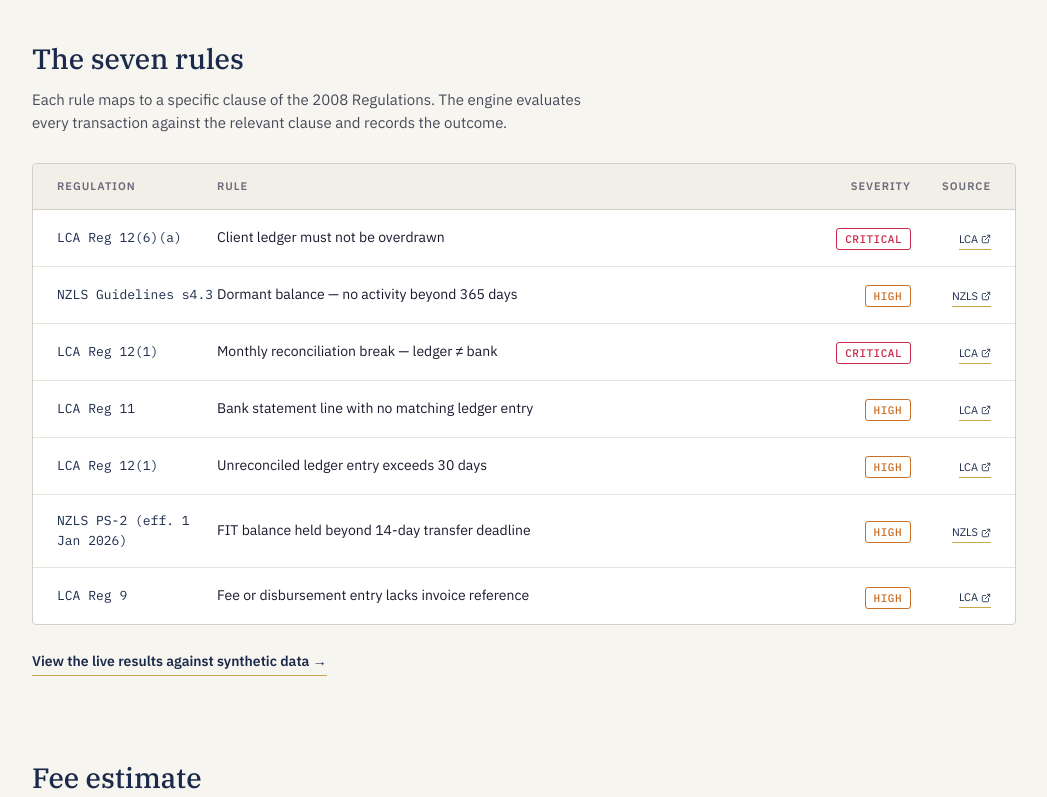
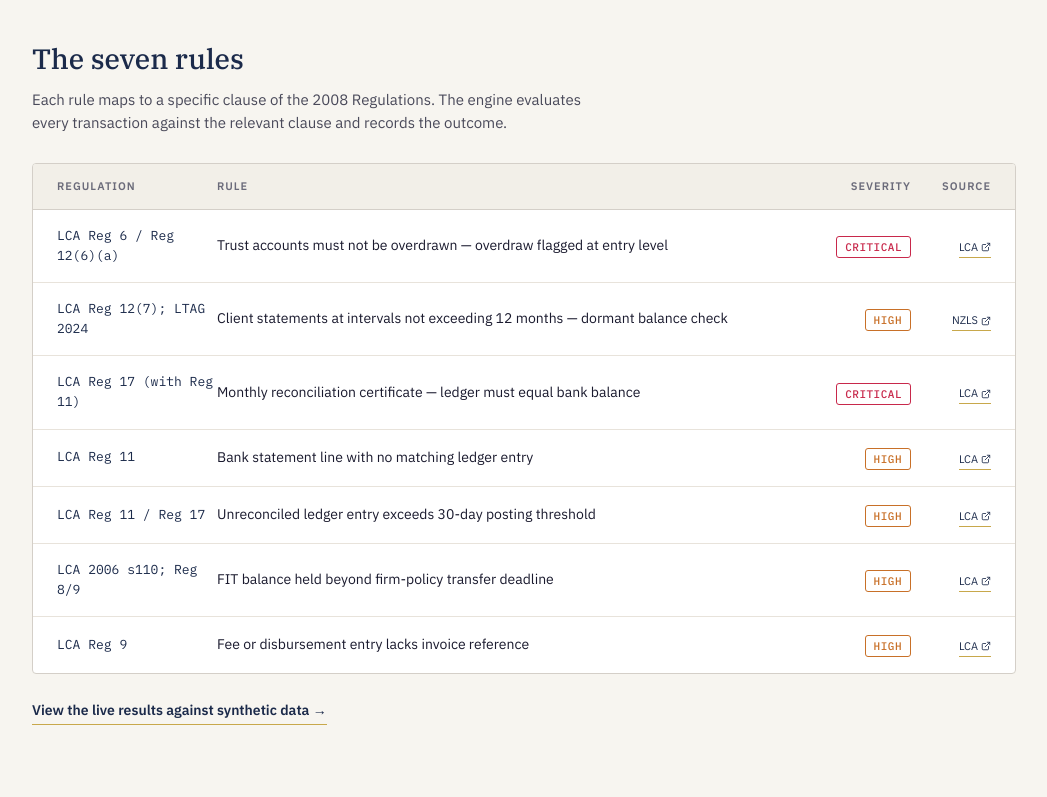
Before and after one commit to dangminhcuong07-cpu/trust-account-integrity-engine, a React (Vite) app: page / in a window 1280 px wide. Shown: the part 1939-2736 px from the top of the page, without its empty margins (116-1163 px from the left). Built offline with nearby package versions, Linux system fonts and the light colour scheme.

Commit message:
Correct regulation citations across rules, frontend, and sandbox data; add citation verification dates

```diff
--- a/src/components/EngineResults.tsx
+++ b/src/components/EngineResults.tsx
@@ -9,7 +9,7 @@ const LCA_URL  = 'https://www.legislation.govt.nz/regulation/public/2008/0183/la
 const NZLS_URL = 'https://www.lawsociety.org.nz/assets/Professional-practice-docs/Rules-and-Guidelines/Trust-Accounting-Guidelines-2024.pdf';
 
 function regUrl(citation: string): string {
-  if (citation.startsWith('NZLS') || citation.includes('PS-2') || citation.includes('Guidelines')) return NZLS_URL;
+  if (citation.startsWith('NZLS') || citation.includes('LTAG') || citation.includes('(guidance)')) return NZLS_URL;
   return LCA_URL;
 }
 
--- a/src/components/LandingPage.tsx
+++ b/src/components/LandingPage.tsx
@@ -9,17 +9,17 @@ const LCA_URL  = 'https://www.legislation.govt.nz/regulation/public/2008/0183/la
 const NZLS_URL = 'https://www.lawsociety.org.nz/assets/Professional-practice-docs/Rules-and-Guidelines/Trust-Accounting-Guidelines-2024.pdf';
 
 function isNzls(citation: string): boolean {
-  return citation.startsWith('NZLS') || citation.includes('PS-2') || citation.includes('Guidelines');
+  return citation.startsWith('NZLS') || citation.includes('LTAG') || citation.includes('(guidance)');
 }
 
 const RULES = [
-  { id: 'R01', code: 'LCA Reg 12(6)(a)',           rule: 'Client ledger must not be overdrawn',                  severity: 'CRITICAL' },
-  { id: 'R02', code: 'NZLS Guidelines s4.3',        rule: 'Dormant balance — no activity beyond 365 days',        severity: 'HIGH'     },
-  { id: 'R03', code: 'LCA Reg 12(1)',               rule: 'Monthly reconciliation break — ledger ≠ bank',         severity: 'CRITICAL' },
-  { id: 'R04', code: 'LCA Reg 11',                  rule: 'Bank statement line with no matching ledger entry',     severity: 'HIGH'     },
-  { id: 'R05', code: 'LCA Reg 12(1)',               rule: 'Unreconciled ledger entry exceeds 30 days',            severity: 'HIGH'     },
-  { id: 'R06', code: 'NZLS PS-2 (eff. 1 Jan 2026)', rule: 'FIT balance held beyond 14-day transfer deadline',     severity: 'HIGH'     },
-  { id: 'R07', code: 'LCA Reg 9',                   rule: 'Fee or disbursement entry lacks invoice reference',     severity: 'HIGH'     },
+  { id: 'R01', code: 'LCA Reg 6 / Reg 12(6)(a)',   rule: 'Trust accounts must not be overdrawn — overdraw flagged at entry level',             severity: 'CRITICAL' },
+  { id: 'R02', code: 'LCA Reg 12(7); LTAG 2024',   rule: 'Client statements at intervals not exceeding 12 months — dormant balance check',     severity: 'HIGH'     },
+  { id: 'R03', code: 'LCA Reg 17 (with Reg 11)',    rule: 'Monthly reconciliation certificate — ledger must equal bank balance',                severity: 'CRITICAL' },
+  { id: 'R04', code: 'LCA Reg 11',                  rule: 'Bank statement line with no matching ledger entry',                                  severity: 'HIGH'     },
+  { id: 'R05', code: 'LCA Reg 11 / Reg 17',         rule: 'Unreconciled ledger entry exceeds 30-day posting threshold',                         severity: 'HIGH'     },
+  { id: 'R06', code: 'LCA 2006 s110; Reg 8/9',      rule: 'FIT balance held beyond firm-policy transfer deadline',                              severity: 'HIGH'     },
+  { id: 'R07', code: 'LCA Reg 9',                   rule: 'Fee or disbursement entry lacks invoice reference',                                  severity: 'HIGH'     },
 ];
 
 const FEES = [
@@ -103,9 +103,9 @@ export default function LandingPage({ onEnterDemo }: Props) {
               Regulations checked
             </div>
             <div style={{ fontFamily: "'IBM Plex Mono', monospace", fontSize: 12, color: '#1B2A4A', lineHeight: 2, marginBottom: 10 }}>
-              <div>LCA Reg 12(6)(a) · Reg 12(1)</div>
-              <div>LCA Reg 11 · Reg 9 · NZLS s4.3</div>
-              <div>NZLS PS-2 (eff. 1 Jan 2026)</div>
+              <div>LCA Reg 6 · Reg 12(6)(a) · Reg 17</div>
+              <div>LCA Reg 11 · Reg 9 · Reg 12(7)</div>
+              <div>LCA 2006 s110; Reg 8/Reg 9</div>
             </div>
             <div style={{ fontSize: 13, color: '#6B6B7A', lineHeight: 1.6 }}>
               Seven clauses evaluated against every transaction in the export.
--- a/src/data.ts
+++ b/src/data.ts
@@ -1,5 +1,5 @@
 // AUTO-GENERATED by Trust Account Integrity Engine
-// Generated: 2026-06-25
+// Generated: 2026-07-10
 // Do not edit manually - re-run the engine to update.
 
 import { RuleViolation, ComplianceCheck } from './types';
@@ -9,42 +9,42 @@ export const violations: RuleViolation[] = [
     "id": "L021",
     "ruleId": "R01_OVERDRAWN_CLIENT_LEDGER",
     "ruleName": "Overdrawn client ledger entry",
-    "nzLawSocietyRule": "LCA (Trust Account) Regulations 2008, Reg 12(6)(a)",
+    "nzLawSocietyRule": "LCA (Trust Account) Regulations 2008, Reg 6 and Reg 12(6)(a)",
     "severity": "CRITICAL",
     "evidence": "matter M016 balance -$2,500.00 NZD after entry L021 dated 2026-04-28 - client funds in deficit",
     "sourceRecordId": "L021",
     "sourceRecordType": "client_ledger",
     "description": "matter M016 balance -$2,500.00 NZD after entry L021 dated 2026-04-28 - client funds in deficit",
     "status": "UNRESOLVED",
-    "dateIdentified": "2026-06-25",
+    "dateIdentified": "2026-07-10",
     "actionTaken": null
   },
   {
     "id": "R002",
     "ruleId": "R03_RECON_BREAK",
     "ruleName": "Reconciliation break \u2014 ledger does not equal bank balance",
-    "nzLawSocietyRule": "LCA (Trust Account) Regulations 2008, Reg 12(1)",
+    "nzLawSocietyRule": "LCA (Trust Account) Regulations 2008, Reg 17 (with Reg 11)",
     "severity": "CRITICAL",
     "evidence": "period 2026-04-30: ledger_total=$798,500.00 bank_balance=$798,750.00 - bank exceeds ledger by $250.00 NZD",
     "sourceRecordId": "R002",
     "sourceRecordType": "reconciliation",
     "description": "period 2026-04-30: ledger_total=$798,500.00 bank_balance=$798,750.00 - bank exceeds ledger by $250.00 NZD",
     "status": "UNRESOLVED",
-    "dateIdentified": "2026-06-25",
+    "dateIdentified": "2026-07-10",
     "actionTaken": null
   },
   {
     "id": "M017",
     "ruleId": "R02_DORMANT_BALANCE",
     "ruleName": "Dormant balance \u2014 no activity exceeds threshold",
-    "nzLawSocietyRule": "NZLS Trust Accounting Guidelines 2024, s4.3",
+    "nzLawSocietyRule": "LCA (Trust Account) Regulations 2008, Reg 12(7); LTAG June 2024 (guidance)",
     "severity": "WARNING",
-    "evidence": "balance $8,500.00 NZD; last activity 2024-12-15; open 560 days (threshold 365)",
+    "evidence": "balance $8,500.00 NZD; last activity 2024-12-15; open 572 days (threshold 365)",
     "sourceRecordId": "M017",
     "sourceRecordType": "matter_register",
-    "description": "balance $8,500.00 NZD; last activity 2024-12-15; open 560 days (threshold 365)",
+    "description": "balance $8,500.00 NZD; last activity 2024-12-15; open 572 days (threshold 365)",
     "status": "UNRESOLVED",
-    "dateIdentified": "2026-06-25",
+    "dateIdentified": "2026-07-10",
     "actionTaken": null
   },
   {
@@ -53,40 +53,40 @@ export const violations: RuleViolation[] = [
     "ruleName": "Bank line with no matching ledger entry",
     "nzLawSocietyRule": "LCA (Trust Account) Regulations 2008, Reg 11",
     "severity": "WARNING",
-    "evidence": "bank line B031 (2026-05-22): credit=$15,000.00 debit=$0.00 - 'Credit - Unidentified receipt (source unknown)' - no matched ledger entry; open 37 days (threshold 5)",
+    "evidence": "bank line B031 (2026-05-22): credit=$15,000.00 debit=$0.00 - 'Credit - Unidentified receipt (source unknown)' - no matched ledger entry; open 49 days (threshold 5)",
     "sourceRecordId": "B031",
     "sourceRecordType": "bank_statement",
-    "description": "bank line B031 (2026-05-22): credit=$15,000.00 debit=$0.00 - 'Credit - Unidentified receipt (source unknown)' - no matched ledger entry; open 37 days (threshold 5)",
+    "description": "bank line B031 (2026-05-22): credit=$15,000.00 debit=$0.00 - 'Credit - Unidentified receipt (source unknown)' - no matched ledger entry; open 49 days (threshold 5)",
     "status": "UNRESOLVED",
-    "dateIdentified": "2026-06-25",
+    "dateIdentified": "2026-07-10",
     "actionTaken": null
   },
   {
     "id": "L009",
     "ruleId": "R05_UNRECONCILED_AGEING",
     "ruleName": "Unreconciled ledger entry exceeds age threshold",
-    "nzLawSocietyRule": "LCA (Trust Account) Regulations 2008, Reg 12(1)",
+    "nzLawSocietyRule": "LCA (Trust Account) Regulations 2008, Reg 11 / Reg 17",
     "severity": "WARNING",
-    "evidence": "entry L009 (matter M008) dated 2026-03-28 is unreconciled; open 92 days (threshold 30)",
+    "evidence": "entry L009 (matter M008) dated 2026-03-28 is unreconciled; open 104 days (threshold 30)",
     "sourceRecordId": "L009",
     "sourceRecordType": "client_ledger",
-    "description": "entry L009 (matter M008) dated 2026-03-28 is unreconciled; open 92 days (threshold 30)",
+    "description": "entry L009 (matter M008) dated 2026-03-28 is unreconciled; open 104 days (threshold 30)",
     "status": "UNRESOLVED",
-    "dateIdentified": "2026-06-25",
+    "dateIdentified": "2026-07-10",
     "actionTaken": null
   },
   {
     "id": "M021",
     "ruleId": "R06_FIT_OVERHELD",
     "ruleName": "FIT balance held beyond transfer deadline",
-    "nzLawSocietyRule": "NZLS Trust Accounting Guidelines 2024 / PS-2 (eff. 1 Jan 2026)",
+    "nzLawSocietyRule": "LCA 2006, s110; LCA (Trust Account) Regulations 2008, Reg 8/Reg 9",
     "severity": "WARNING",
-    "evidence": "FIT balance $125.00 NZD credited 2026-06-01; open 27 days (threshold 14) - transfer to office account overdue",
+    "evidence": "FIT balance $125.00 NZD credited 2026-06-01; open 39 days (threshold 14) - transfer to office account overdue",
     "sourceRecordId": "M021",
     "sourceRecordType": "matter_register",
-    "description": "FIT balance $125.00 NZD credited 2026-06-01; open 27 days (threshold 14) - transfer to office account overdue",
+    "description": "FIT balance $125.00 NZD credited 2026-06-01; open 39 days (threshold 14) - transfer to office account overdue",
     "status": "UNRESOLVED",
-    "dateIdentified": "2026-06-25",
+    "dateIdentified": "2026-07-10",
     "actionTaken": null
   },
   {
@@ -100,7 +100,7 @@ export const violations: RuleViolation[] = [
     "sourceRecordType": "client_ledger",
     "description": "entry L037 (matter M012): description='Disbursement - LINZ title search fee', payment=$200.00, reference='' - no INV-XXXXX invoice reference found (Reg 9 breach)",
     "status": "UNRESOLVED",
-    "dateIdentified": "2026-06-25",
+    "dateIdentified": "2026-07-10",
     "actionTaken": null
   }
 ];
@@ -109,26 +109,26 @@ export const complianceChecks: ComplianceCheck[] = [
   {
     "id": "R01_OVERDRAWN_CLIENT_LEDGER",
     "name": "Overdrawn client ledger entry",
-    "nzlsReference": "LCA (Trust Account) Regulations 2008, Reg 12(6)(a)",
+    "nzlsReference": "LCA (Trust Account) Regulations 2008, Reg 6 and Reg 12(6)(a)",
     "status": "failed",
     "resultCount": 1,
-    "description": "Overdrawn client ledger entry \u2014 LCA (Trust Account) Regulations 2008, Reg 12(6)(a)"
+    "description": "Overdrawn client ledger entry \u2014 LCA (Trust Account) Regulations 2008, Reg 6 and Reg 12(6)(a)"
   },
   {
     "id": "R02_DORMANT_BALANCE",
     "name": "Dormant balance \u2014 no activity exceeds threshold",
-    "nzlsReference": "NZLS Trust Accounting Guidelines 2024, s4.3",
+    "nzlsReference": "LCA (Trust Account) Regulations 2008, Reg 12(7); LTAG June 2024 (guidance)",
     "status": "failed",
     "resultCount": 1,
-    "description": "Dormant balance \u2014 no activity exceeds threshold \u2014 NZLS Trust Accounting Guidelines 2024, s4.3"
+    "description": "Dormant balance \u2014 no activity exceeds threshold \u2014 LCA (Trust Account) Regulations 2008, Reg 12(7); LTAG June 2024 (guidance)"
   },
   {
     "id": "R03_RECON_BREAK",
     "name": "Reconciliation break \u2014 ledger does not equal bank balance",
-    "nzlsReference": "LCA (Trust Account) Regulations 2008, Reg 12(1)",
+    "nzlsReference": "LCA (Trust Account) Regulations 2008, Reg 17 (with Reg 11)",
     "status": "failed",
     "resultCount": 1,
-    "description": "Reconciliation break \u2014 ledger does not equal bank balance \u2014 LCA (Trust Account) Regulations 2008, Reg 12(1)"
+    "description": "Reconciliation break \u2014 ledger does not equal bank balance \u2014 LCA (Trust Account) Regulations 2008, Reg 17 (with Reg 11)"
   },
   {
     "id": "R04_UNMATCHED_BANK_LINE",
@@ -141,18 +141,18 @@ export const complianceChecks: ComplianceCheck[] = [
   {
     "id": "R05_UNRECONCILED_AGEING",
     "name": "Unreconciled ledger entry exceeds age threshold",
-    "nzlsReference": "LCA (Trust Account) Regulations 2008, Reg 12(1)",
+    "nzlsReference": "LCA (Trust Account) Regulations 2008, Reg 11 / Reg 17",
     "status": "failed",
     "resultCount": 1,
-    "description": "Unreconciled ledger entry exceeds age threshold \u2014 LCA (Trust Account) Regulations 2008, Reg 12(1)"
+    "description": "Unreconciled ledger entry exceeds age threshold \u2014 LCA (Trust Account) Regulations 2008, Reg 11 / Reg 17"
   },
   {
     "id": "R06_FIT_OVERHELD",
     "name": "FIT balance held beyond transfer deadline",
-    "nzlsReference": "NZLS Trust Accounting Guidelines 2024 / PS-2 (eff. 1 Jan 2026)",
+    "nzlsReference": "LCA 2006, s110; LCA (Trust Account) Regulations 2008, Reg 8/Reg 9",
     "status": "failed",
     "resultCount": 1,
-    "description": "FIT balance held beyond transfer deadline \u2014 NZLS Trust Accounting Guidelines 2024 / PS-2 (eff. 1 Jan 2026)"
+    "description": "FIT balance held beyond transfer deadline \u2014 LCA 2006, s110; LCA (Trust Account) Regulations 2008, Reg 8/Reg 9"
   },
   {
     "id": "R07_FEE_WITHOUT_INVOICE",
@@ -170,5 +170,5 @@ export const reportSummary = {
   "highCount": 5,
   "firmName": "Coastal Law Ltd",
   "period": "May 2026",
-  "generatedAt": "2026-06-25"
+  "generatedAt": "2026-07-10"
 };
--- a/src/sandbox_data.ts
+++ b/src/sandbox_data.ts
@@ -225,7 +225,7 @@ export const initialRuleViolations: RuleViolation[] = [
     id: 'V-002',
     ruleId: 'RULE-02',
     ruleName: 'Dormant Balance — no activity exceeds threshold',
-    nzLawSocietyRule: 'NZLS Trust Accounting Guidelines 2024, s4.3',
+    nzLawSocietyRule: 'LCA (Trust Account) Regulations 2008, Reg 12(7); LTAG June 2024 (guidance)',
     severity: 'WARNING',
     description: 'Sarah Jane Jenkins (Estate of) (M017) has held $8,500.00 with no activity for 558 days, exceeding the 365-day threshold.',
     evidence: 'CL-002 last activity: 2024-12-15 — 558 days ago. Balance: $8,500.00 NZD.',
@@ -239,7 +239,7 @@ export const initialRuleViolations: RuleViolation[] = [
     id: 'V-003',
     ruleId: 'RULE-03',
     ruleName: 'Reconciliation break — ledger does not equal bank balance',
-    nzLawSocietyRule: 'LCA (Trust Account) Regulations 2008, Reg 12(1)',
+    nzLawSocietyRule: 'LCA (Trust Account) Regulations 2008, Reg 17 (with Reg 11)',
     severity: 'CRITICAL',
     description: 'ANZ Main Trust bank balance ($512,450.00) exceeds total client ledger sum ($510,950.00) by $1,500.00. An unposted bank line exists.',
     evidence: 'Bank: $512,450.00 NZD. Ledger sum: $510,950.00 NZD. Unposted line BS-003: +$1,500.00 (DEP-JHNSTN).',
@@ -253,9 +253,9 @@ export const initialRuleViolations: RuleViolation[] = [
     id: 'V-004',
     ruleId: 'RULE-04',
     ruleName: 'FIT balance held beyond transfer deadline',
-    nzLawSocietyRule: 'NZLS Trust Accounting Guidelines 2024 / PS-2 (eff. 1 Jan 2026)',
+    nzLawSocietyRule: 'LCA 2006, s110; LCA (Trust Account) Regulations 2008, Reg 8/Reg 9',
     severity: 'WARNING',
-    description: 'Firm commission of $350.00 has been held in trust for 54 days, exceeding the 14-day transfer deadline under PS-2.',
+    description: 'Firm commission of $350.00 has been held in trust for 54 days, exceeding the 14-day transfer deadline under LCA 2006 s110 / Reg 8.',
     evidence: 'CL-004 firm interest credit $350.00 posted 2026-05-02 — 54 days in trust (threshold: 14 days).',
     sourceRecordId: 'CL-004',
     sourceRecordType: 'ClientLedger',
@@ -267,7 +267,7 @@ export const initialRuleViolations: RuleViolation[] = [
     id: 'V-005',
     ruleId: 'RULE-05',
     ruleName: 'Unmatched bank line exceeds age threshold',
-    nzLawSocietyRule: 'LCA (Trust Account) Regulations 2008, Reg 12(1)',
+    nzLawSocietyRule: 'LCA (Trust Account) Regulations 2008, Reg 11',
     severity: 'WARNING',
     description: 'Bank debit of -$1,200.00 (bank levy charge) has remained unreconciled for 59 days, exceeding the 5-day threshold.',
     evidence: 'BS-004 debit: -$1,200.00 NZD dated 2026-04-28. 59 days unreconciled. No matching ledger entry.',
@@ -303,7 +303,7 @@ export const complianceWorkflows = [
     phase: 'Day 25–28',
     title: 'Month-End Reconciliation Lock',
     description: 'The engine performs a final 3-way reconciliation sweep (bank statement ↔ client ledgers ↔ trust account balance). A pass/fail report is auto-generated per account.',
-    action: 'A signed PDF evidence pack is produced, satisfying LCA Reg 12(1) monthly reconciliation requirements. Ready for statutory auditor delivery.'
+    action: 'A signed PDF evidence pack is produced, satisfying LCA Reg 17 monthly reconciliation requirements. Ready for statutory auditor delivery.'
   },
   {
     phase: 'Annual',
```
